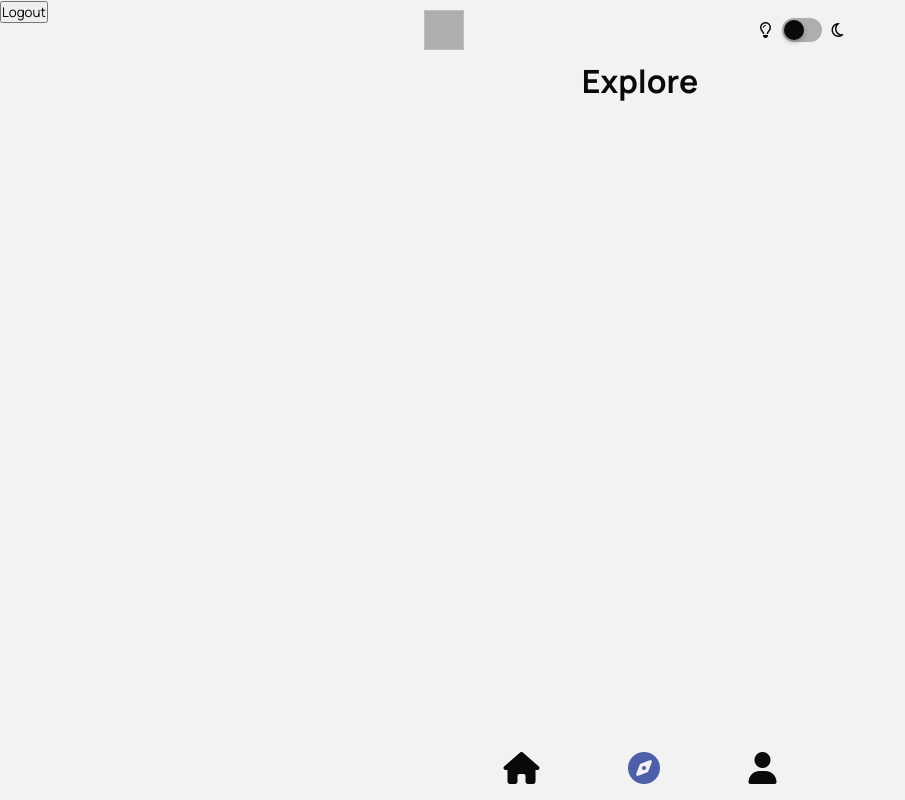
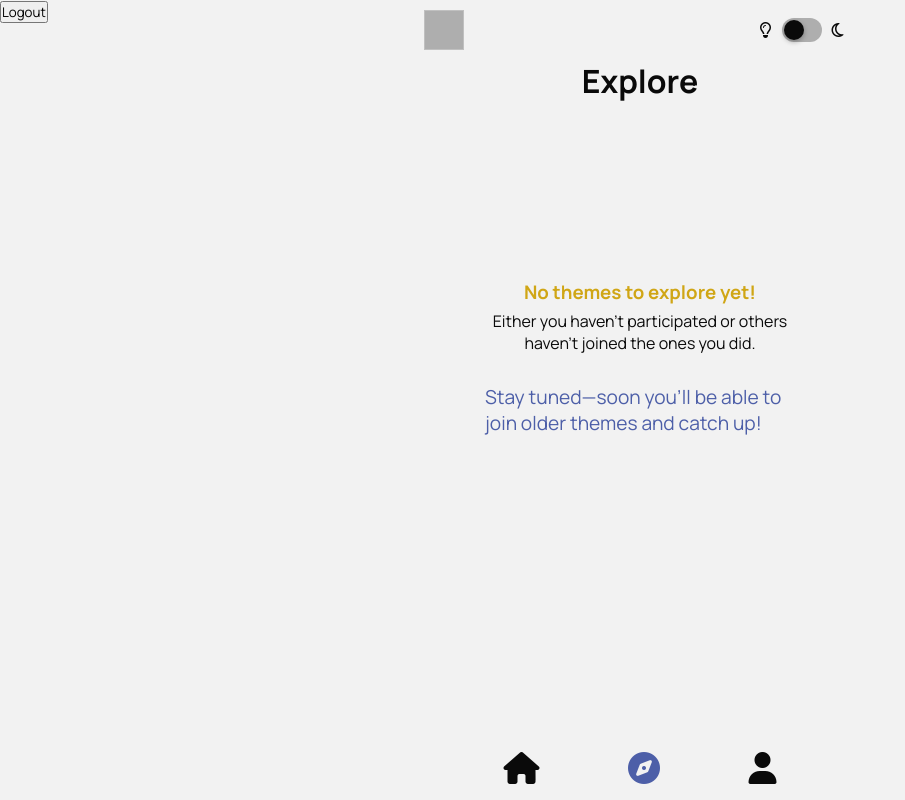
Before and after one commit to pedvel/photo_quiz, a Django app: page /explore/ in a window 1280 px wide. Shown: the whole page, without its empty margins (0-905 px from the left). Run offline with Django 5.2, Linux system fonts and the light colour scheme; the visitor is signed in with stand-in values (Sample User, id 1); data that the repository does not hold is empty; some libraries are stand-ins or nearby versions.

Commit message:
Explore bug fix 2 + QR update

```diff
--- a/v1/static/styles.css
+++ b/v1/static/styles.css
@@ -1022,9 +1022,12 @@ body.dark-mode .sticky {
 }
 
 .noExplore {
+    display: flex;
+    flex-direction: column;
+    justify-content: center;
     padding: 0 60px;
-    overflow-x: hidden;
     gap: 30px;
+    height: 60vh;
 }
 
 .noExplore div {
--- a/v1/templates/explore.html
+++ b/v1/templates/explore.html
@@ -36,7 +36,7 @@
                 {% endfor %}
             </div>
             {% if pics|length == 0 %}
-                <div class="mainPhoto noExplore">
+                <div class="noExplore">
                     <div>
                         <h3 class="highlightText2">No themes to explore yet!</h3>
                         <p>Either you haven't participated or others haven't joined the ones you did.</p>
@@ -52,7 +52,6 @@
     </footer>
 </div>
 <script src="../static/js.js"></script>
-<script src="../static/explore.js"></script>
 
 <form method="POST" action="{% url 'logout' %}">
     {% csrf_token %}
```
Also changed, not shown: v1/static/img/landing/qr.jpg (deleted), v1/static/img/landing/qr.png (added).
